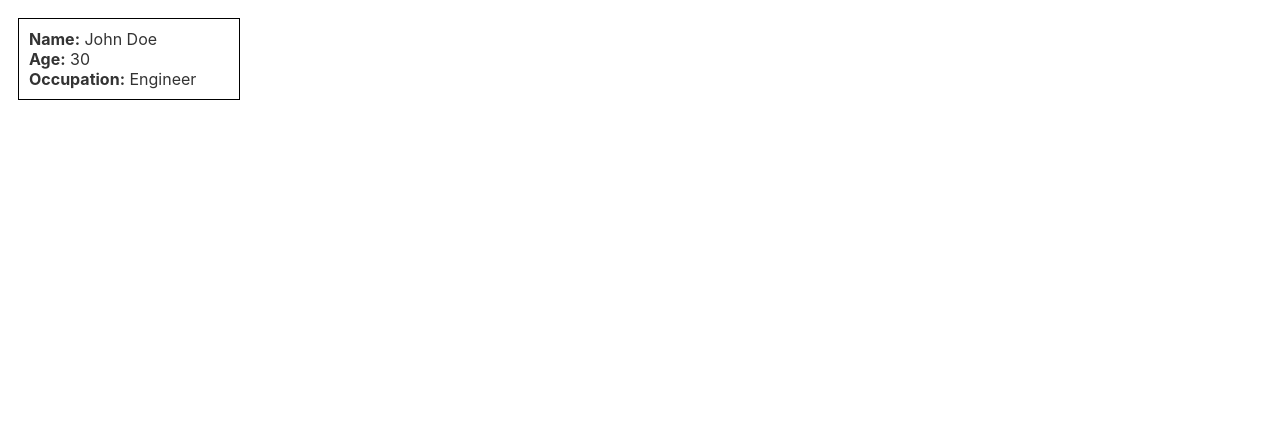
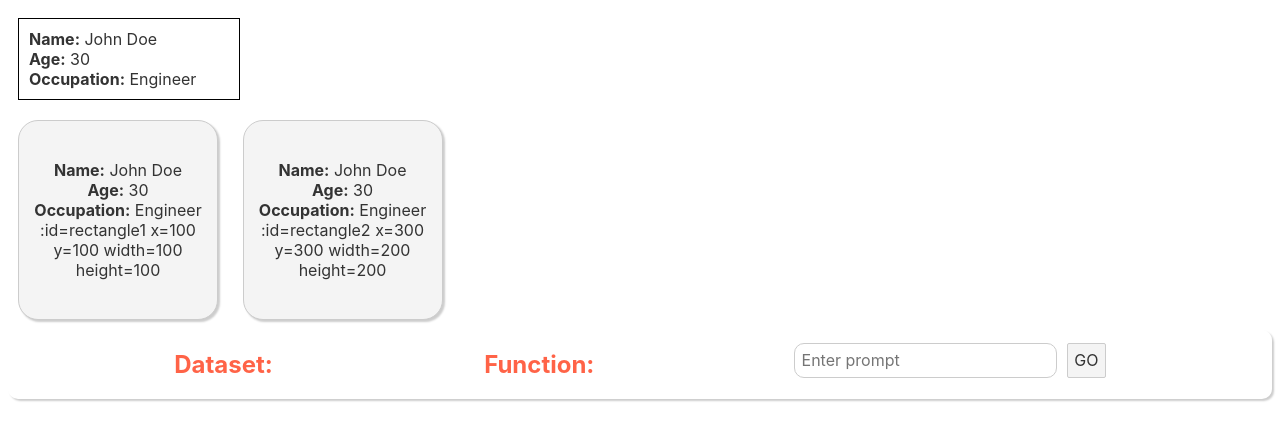
Before and after one commit to oscarlaird/web, a Svelte app in the folder svelte-app/: page / in a window 1280 px wide. Shown: the top 440 px of the page. Built offline with nearby package versions, Linux system fonts and the light colour scheme.

Commit message:
Toolbar, active nodes

```diff
--- a/svelte-app/package.json
+++ b/svelte-app/package.json
@@ -19,6 +19,8 @@
     "svelte": "^3.55.0"
   },
   "dependencies": {
-    "sirv-cli": "^2.0.0"
+    "openai": "^4.19.0",
+    "sirv-cli": "^2.0.0",
+    "svelte-select": "^5.8.1"
   }
 }
--- a/svelte-app/public/global.css
+++ b/svelte-app/public/global.css
@@ -23,6 +23,10 @@ a:hover {
 
 a:visited {
 	color: rgb(0,80,160);
+}
+
+h2 {
+	color: tomato;
 }
 
 label {
--- a/svelte-app/src/App.svelte
+++ b/svelte-app/src/App.svelte
@@ -1,11 +1,48 @@
 <script>
 	import DummyNode from './DummyNode.svelte';
+    import NodeSmall from './NodeSmall.svelte';
+	import ConnectingLine from './ConnectingLine.svelte';
+    import Toolbar from './Toolbar.svelte';
+    //import OpenAiPrompter from './OpenAIPrompter.svelte';
 
 	let data = {
 	  Name: 'John Doe',
 	  Age: 30,
 	  Occupation: 'Engineer'
 	};
+
+	//Leftover code fragment trying to draw svg line
+	const getRectangleCenterCoordinates = (id) => {
+		const rect = document.getElementById(id);
+		if (rect) {
+			return rect.getBoundingClientRect();
+		}
+		return null;
+  	};
+
 </script>
 
 <DummyNode fields={data} />
+<NodeSmall fields={data} id={'rectangle1'} class='node_small' x={100} y={100} width={100} height={100}/>
+<NodeSmall fields={data} id={'rectangle2'} x={300} y={300} width={200} height={200}/>
+<Toolbar />
+
+
+<!--
+{#if data}
+<ConnectingLine
+  :rectangle1CenterX={getRectangleCenterCoordinates('rectangle1').left + 100 / 2}
+  :rectangle1CenterY={getRectangleCenterCoordinates('rectangle1').top + 100 / 2}
+  :rectangle2CenterX={getRectangleCenterCoordinates('rectangle2').left + 200 / 2}
+  :rectangle2CenterY={getRectangleCenterCoordinates('rectangle2').top + 200 / 2}
+/>
+{/if}
+
+
+<ConnectingLine
+  :rectangle1CenterX={getRectangleCenterCoordinates('rectangle1').left + 100 / 2}
+  :rectangle1CenterY={getRectangleCenterCoordinates('rectangle1').top + 100 / 2}
+  :rectangle2CenterX={getRectangleCenterCoordinates('rectangle2').left + 200 / 2}
+  :rectangle2CenterY={getRectangleCenterCoordinates('rectangle2').top + 200 / 2}
+/>
+-->
--- /dev/null
+++ b/svelte-app/src/ConnectingLine.svelte
@@ -0,0 +1,15 @@
+<script>
+    export let rectangle1CenterX;
+    export let rectangle1CenterY;
+    export let rectangle2CenterX;
+    export let rectangle2CenterY;
+</script>
+
+<line
+    x1={rectangle1CenterX}
+    y1={rectangle1CenterY}
+    x2={rectangle2CenterX}
+    y2={rectangle2CenterY}
+    stroke="black"
+    stroke-width="2px"
+/>
--- /dev/null
+++ b/svelte-app/src/NodeGeneratorButton.svelte
@@ -0,0 +1,23 @@
+<script>
+    import NodeSmall from "./NodeSmall.svelte";
+
+    let nodes = [];
+
+    // Props received by the component
+    //export let data = {};
+
+    // Reactive statement to get keys and values from the fields object
+
+    function addNodeComponents() {
+        const parentElement = document.getElementById('node-container');
+        for (let i = 0; i < 2; i++) {
+            const nodeComponent = new NodeSmall({ target: parentElement });
+            nodeCount++;
+            nodes.push(nodeComponent);
+        }
+    }
+
+
+</script>
+
+<button on:click={addNodeComponents}>GO</button>
--- /dev/null
+++ b/svelte-app/src/NodeSmall.svelte
@@ -0,0 +1,67 @@
+<script>
+    // Props received by the component
+    export let fields = {};
+
+    export let isSelected = false;
+
+    export let id;
+    export let x;
+    export let y;
+    export let width;
+    export let height;
+
+    const getCenterCoordinates = () => {
+        const rect = element.getBoundingClientRect();
+        const centerX = rect.left + rect.width / 2;
+        const centerY = rect.top + rect.height / 2;
+        return { centerX, centerY };
+    };
+
+
+    // Reactive statement to get keys and values from the fields object
+    $: entries = Object.entries(fields);
+
+    export let active = false;
+
+
+  </script>
+
+<style>
+.node_small {
+
+    padding: 10px;
+    margin: 10px;
+    max-width: 200px;
+    height:200px;
+
+	filter: drop-shadow(20px);
+	border-radius: 20px;
+
+    box-shadow: 2px 2px 2px rgba(0, 0, 0, 0.2);
+
+    transition: .1s;
+}
+
+.active {
+    width: 250px;
+    border: 5px solid black;
+    /*background: tomato;	*/
+    border-color: tomato;
+    transition: .1s;
+}
+
+</style>
+
+<button class:active={active} class="node_small" on:click={() => {active = !active}}>
+    {#each entries as [key, value]}
+        <div>
+        <strong>{key}:</strong> {value}
+        </div>
+    {/each}
+    :id={id}
+    x={x}
+    y={y}
+    width={width}
+    height={height}
+
+</button>
--- /dev/null
+++ b/svelte-app/src/OpenAIPrompter.svelte
@@ -0,0 +1,26 @@
+
+<script>
+    import { makeChatGPTCall } from '..scripts/chatgpt-api.js';
+
+    let userInput = '';
+    let chatGPTResponse = '';
+
+    const handleSubmit = async () => {
+      if (userInput) {
+        chatGPTResponse = await makeChatGPTCall(userInput);
+        userInput = '';
+      }
+    };
+</script>
+
+
+<style>
+
+</style>
+
+
+
+<input type="text" bind:value={userInput} />
+<button on:click={handleSubmit}>Send</button>
+
+<p>{chatGPTResponse}</p>
--- /dev/null
+++ b/svelte-app/src/SelectorDropdownDataset.svelte
@@ -0,0 +1,27 @@
+<script>
+	import Select from 'svelte-select';
+
+	const datasetItems = [
+		{value: 'research', label: 'Research'},
+        {value: 'wikipedia', label: 'Wikipedia'},
+	];
+
+	const groupBy = (item) => item.group;
+	const itemId = 'id';
+    const getOptionLabel = (option) => option.name;
+</script>
+
+<style>
+    .selector_div {
+        width: 300px;
+        display: flex;
+        align-items: center;
+        gap: 10px;
+    }
+</style>
+
+
+<div class="selector_div">
+    <h2>Dataset:</h2>
+    <Select items={datasetItems} --border-radius="10px"></Select>
+</div>
--- /dev/null
+++ b/svelte-app/src/SelectorDropdownFunction.svelte
@@ -0,0 +1,41 @@
+<script>
+	import Select from 'svelte-select';
+
+	const datasetItems = [
+		{value: 'find', label: 'Find'},
+        {value: 'compare', label: 'Compare'},
+        {value: 'reference', label: 'Reference'}
+	];
+
+	const groupBy = (item) => item.group;
+	const itemId = 'id';
+    const getOptionLabel = (option) => option.name;
+</script>
+
+<style>
+    .selector_div {
+        width: 300px;
+        display: flex;
+        align-items: center;
+        gap: 10px;
+    }
+
+    .centered {
+        display: flex;
+        align-items: center;
+        gap: 10px;
+    }
+
+    input {
+        border-radius: 10px;
+    }
+</style>
+
+
+<div class="centered">
+    <div class="selector_div">
+        <h2>Function:</h2>
+        <Select items={datasetItems} --border-radius="10px" ></Select>
+    </div>
+    <input type="text" placeholder="Enter prompt"/>
+</div>
--- /dev/null
+++ b/svelte-app/src/Toolbar.svelte
@@ -0,0 +1,55 @@
+<script>
+    import NodeGeneratorButton from "./NodeGeneratorButton.svelte";
+    import SelectorDropdownDataset from "./SelectorDropdownDataset.svelte";
+    import SelectorDropdownFunction from "./SelectorDropdownFunction.svelte";
+
+    const handleDatasetChange = (event) => {
+        const selectedOption = event.target.value;
+        const options = document.querySelectorAll('#dataset-selector option');
+
+        for (const option of options) {
+            option.style.backgroundColor = 'none';
+        }
+
+        document.querySelector('#dataset-selector option[value="${selectedOption}"]').style.backgroundColor = 'red';
+    };
+</script>
+
+<style>
+.toolbar {
+  display: flex;
+  align-items: center;
+  gap: 10px;
+  justify-content: center;
+
+  border-radius: 10px;
+  /*background-color: #f1f1f1;*/
+
+  box-shadow: 2px 2px 2px rgba(0, 0, 0, 0.2);
+
+}
+
+.toolbar label {
+  font-weight: bold;
+}
+
+#dataset-selector {
+  padding: 5px;
+  border: 1px solid #ccc;
+}
+</style>
+
+<div class="toolbar">
+    <!--
+    <label for="dataset-selector">Dataset:</label>
+    <select id="dataset-selector" on:change={handleDatasetChange}>
+        <option value="research">Research</option>
+        <option value="wikipedia">Wikipedia</option>
+        <option value="videos">Videos</option>
+    </select>
+    -->
+    <SelectorDropdownDataset />
+    <SelectorDropdownFunction />
+    <NodeGeneratorButton />
+</div>
+<div id="node-container"></div>
```
Also changed, not shown: svelte-app/scripts/chatgpt-api.js (added, +59 -0 lines), 1 other file (tests, documents, lock files or other folders).
